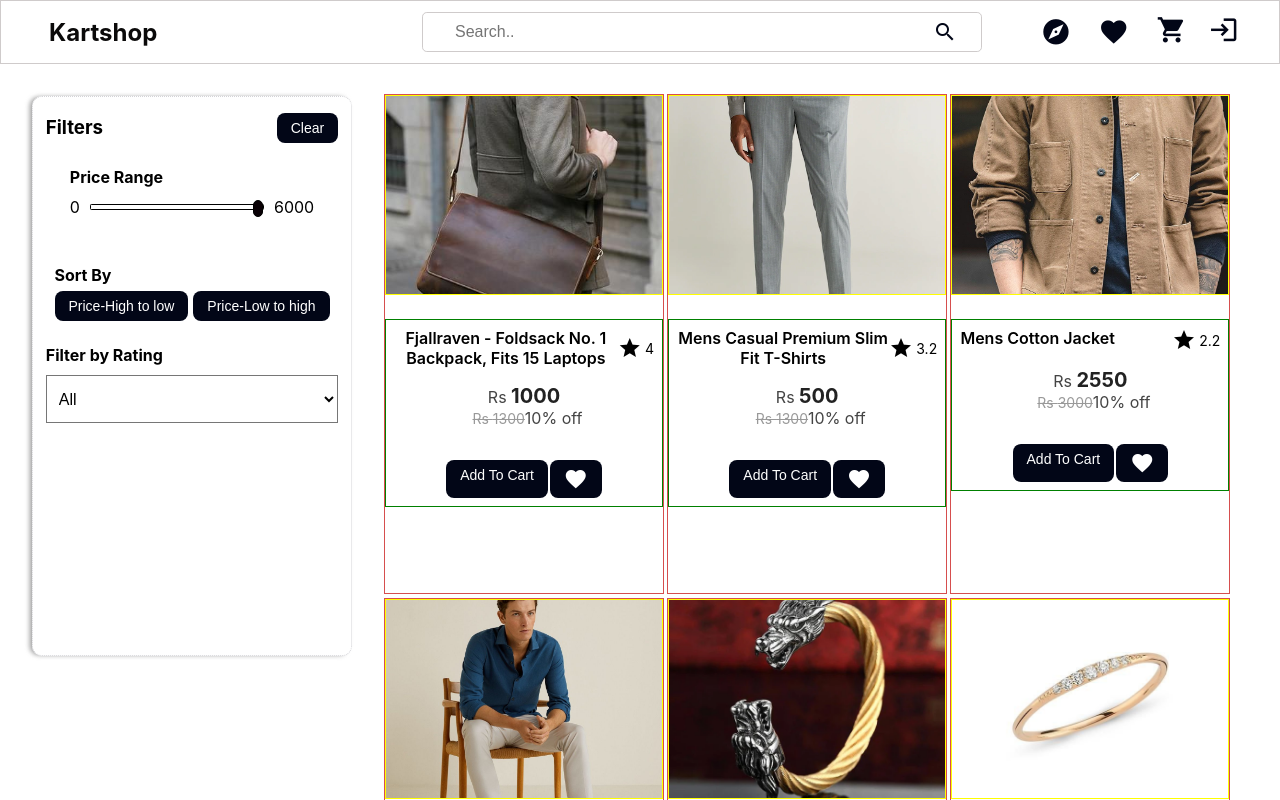
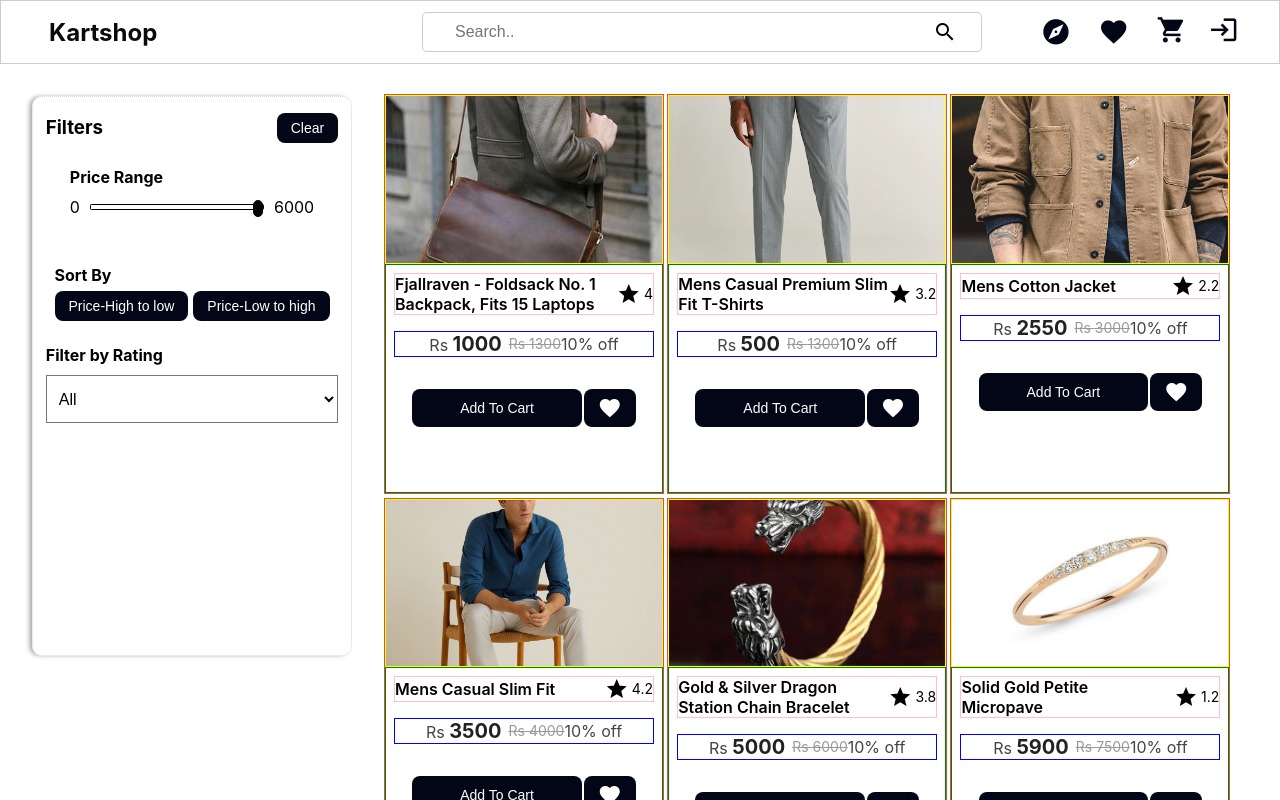
Before and after one commit to RaviPratihast/ecom-kartshop, a React (Create React App) app: page /shop in a window 1280 px wide. Shown: the top 800 px of the page. Built offline with nearby package versions, Linux system fonts and the light colour scheme.

Commit message:
style: card button

```diff
--- a/src/components/button/button.css
+++ b/src/components/button/button.css
@@ -6,7 +6,7 @@ button {
   border: 1px solid black;
   border-radius: 0.2em;
   cursor: pointer;
-  transition: all 0.3s ease;
+  /* transition: all 0.3s ease; */
   color: var(--secondary-color);
   background-color:var(--primary-color) ;
 }
--- a/src/components/card/card.css
+++ b/src/components/card/card.css
@@ -5,7 +5,7 @@
   position: relative;
   width: 100%;
   max-width: 280px;
-  height: 500px;
+  height: 400px;
   /* padding: 1rem; */
   /* border-radius: 15px; */
   border: 1px solid #d64e4e;
@@ -16,7 +16,7 @@
 
 .image-container {
   width: auto;
-  height: 200px;
+  height: 300px;
   overflow: hidden;
   display: flex;
   justify-content: center;
@@ -35,7 +35,8 @@
   flex-direction: column;
   align-items: center;
   width: 100%;
-  margin-top: 1.5em;
+  height: 100%;
+  /* margin-top: 1.5em;  */
   padding: 0.5rem;
   border: 1px solid green;
 }
@@ -43,20 +44,23 @@
 .name-rating-container {
   display: flex;
   justify-content: space-between;
+  align-items: center;
   width: 100%;
   margin-bottom: 0.5em;
+  border: 1px solid pink;
 }
 
 .card-name {
   font-size: 16px;
   font-weight: 600;
-  text-align: center;
+  /* text-align: center;  */
 }
 
 .ratings-container {
   display: flex;
   align-items: center;
   gap: 0.2em;
+
 }
 
 .card-rating {
@@ -65,11 +69,15 @@
 }
 
 .card-details {
+  display: flex;
+  align-items: center;
+  justify-content: center;
   width: 100%;
   text-align: center;
   font-size: 16px;
   color: #444;
   margin: 0.5em 0;
+  border: 1px solid blue;
 }
 
 .sale-price {
--- a/src/pages/shop-page/shop.css
+++ b/src/pages/shop-page/shop.css
@@ -184,3 +184,14 @@ select {
 .favorite-icon-selected {
   color: red;
 }
+
+.card-button{
+  display: flex;
+  align-items: center;
+  justify-content: center;
+  padding: 0 3rem;
+
+}
+.card-button:hover{
+  border: 1px solid black;
+}
--- a/src/pages/shop-page/shop.jsx
+++ b/src/pages/shop-page/shop.jsx
@@ -149,7 +149,7 @@ const Shop = () => {
 
                     {itemIsPresentInCart(id) ? "Go To Cart" : "Add To Cart"}
                   </Button> */}
-                  <Button onClick={() => handleAddToCart(id)}>
+                  <Button onClick={() => handleAddToCart(id)} className="card-button">
                     {itemIsPresentInCart(id) ? "Go To Cart" : "Add To Cart"}
                   </Button>
 
```
